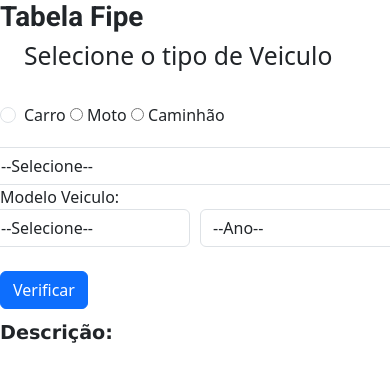
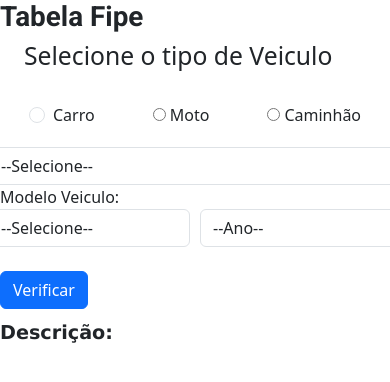
Before and after one commit to fernando-lucas-santos/Tabela-Fipe, a plain HTML site: page index.html in a window 390 px wide. Drawn offline with nearby package versions, Linux system fonts and the light colour scheme.

Commit message:
melhorando visualização em mobile

```diff
--- a/index.html
+++ b/index.html
@@ -12,17 +12,24 @@
     <form action="" >
 
         <div Class="form-group">
-            <div class="type_vehicle form-check">
+            <div class="type_vehicle form-check d-flex flex-column justify-content-around">
                 <h2>Selecione o tipo de Veiculo</h2><br>
+                <div class="d-flex  justify-content-around">
+                    <div>
+                        <input type="radio" name="select" id="cars" class="form-check-input">
+                        <label class="form-check-label" for="cars">Carro</label>
+                    </div>
+                    <div>
+                        <input type="radio" name="select" id="motorcycle">
+                        <label for="motorcycle"> Moto</label >
 
-                <input type="radio" name="select" id="cars" class="form-check-input">
-                <label class="form-check-label" for="cars">Carro</label>
+                    </div>
+                    <div>
+                        <input type="radio" name="select" id="truck" >
+                        <label for="truck">Caminhão</label>
+                    </div>
+                </div>
 
-                <input type="radio" name="select" id="motorcycle">
-                <label for="motorcycle"> Moto</label >
-
-                <input type="radio" name="select" id="truck" >
-                <label for="truck">Caminhão</label>
 
             </div>
 
```
